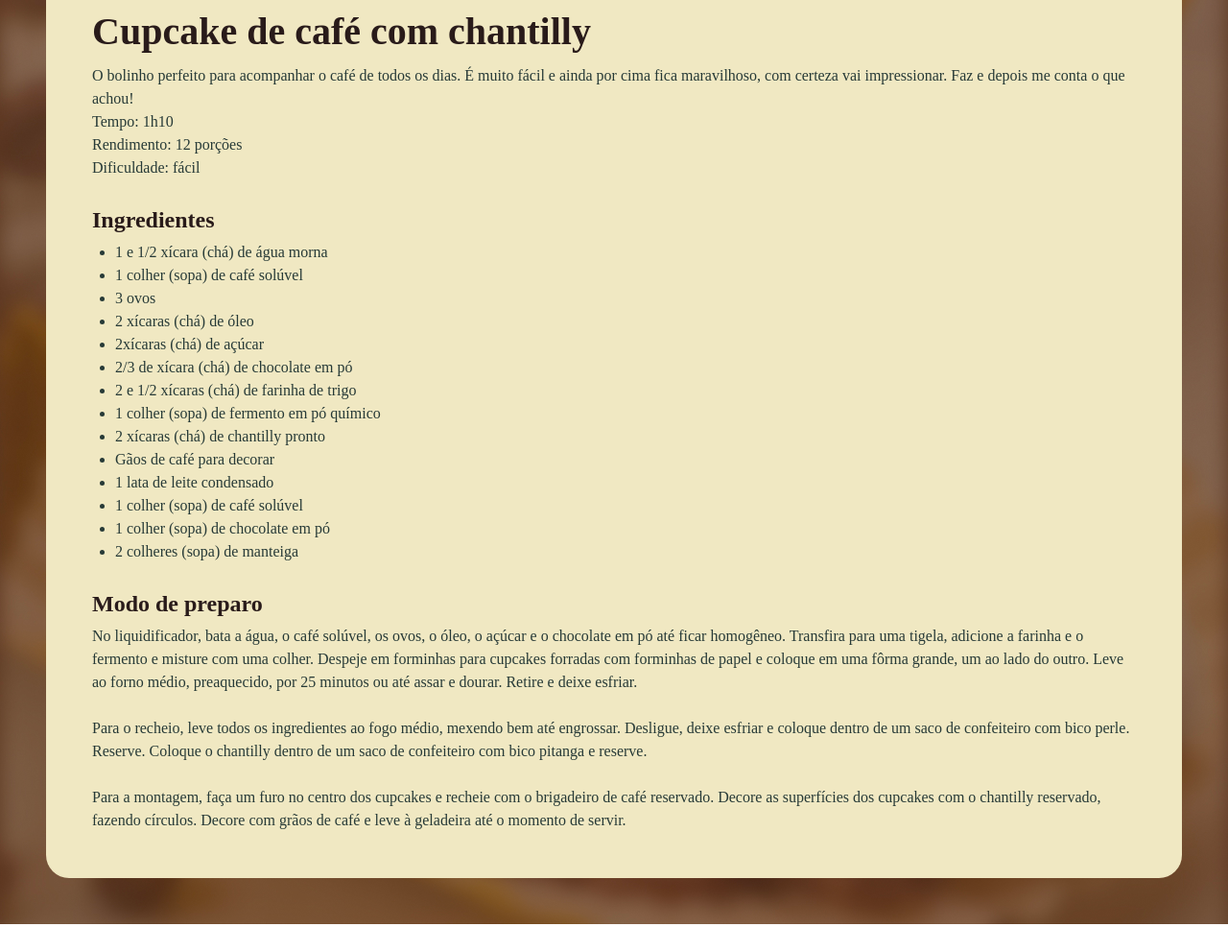
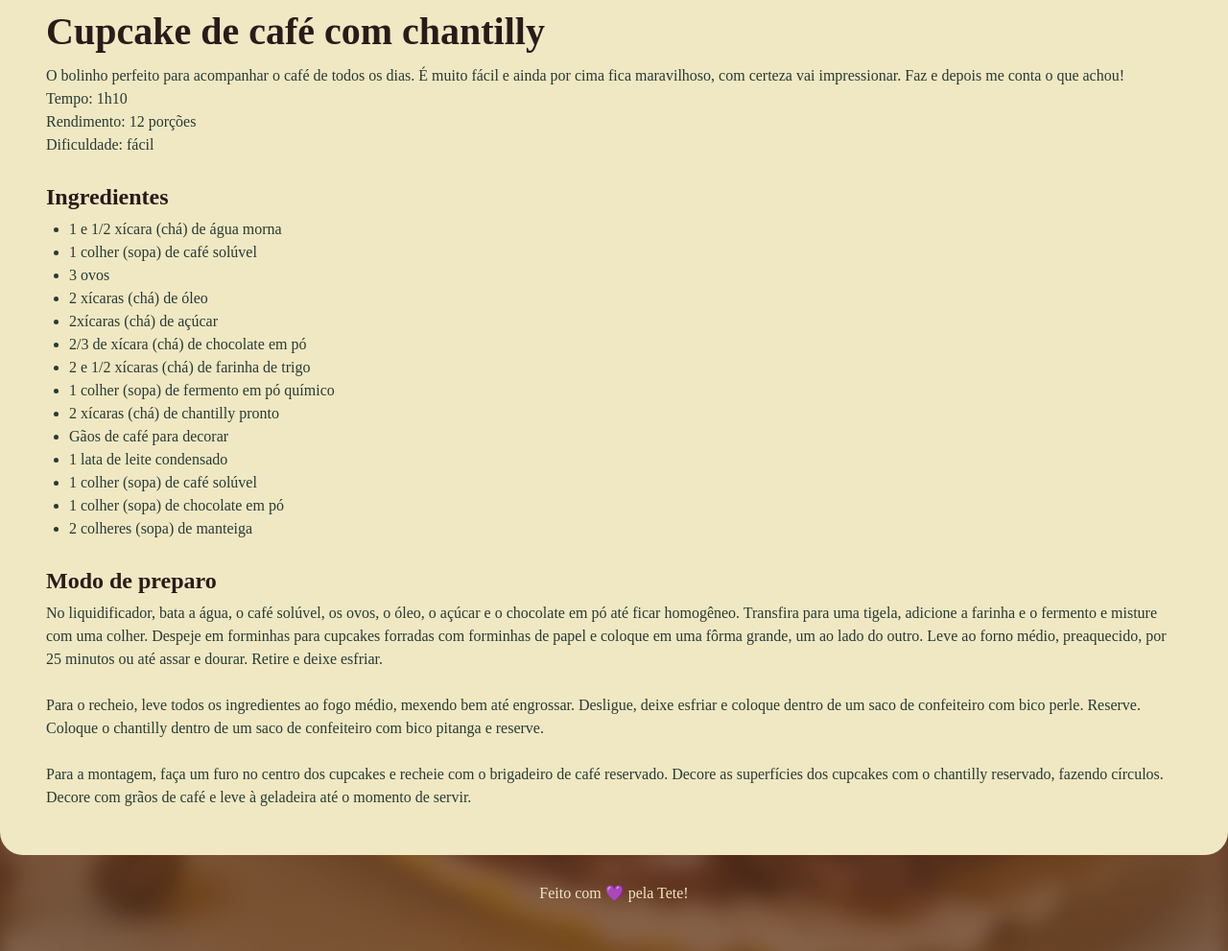
Before and after one commit to esthergabrieela/Projeto, a plain HTML site: page index.html in a window 1280 px wide. Shown: the part 500-1491 px from the top of the page at 96% size. Before the commit the page ends 1463 px from the top, so only its background shows below. Drawn offline with Linux system fonts and the light colour scheme.

Commit message:
Adicionando footer

```diff
--- a/index.html
+++ b/index.html
@@ -61,5 +61,9 @@
 
     </main>
     </div>
+
+<footer>
+    Feito com 💜 pela Tete!
+</footer>
 </body>
 </html>
--- a/style.css
+++ b/style.css
@@ -22,7 +22,7 @@ body {
     background-color: #f0e8c2;
     border-radius: 24px;
     /* border-radius borda do site */
-    margin: 48px;
+    margin: 48px auto 28px;
 }
 
 img {
@@ -60,3 +60,9 @@ h1, h2 {
 ul {
     padding-left: 24px;
 }
+
+footer{
+    color:#f0e8c2;
+    text-align: center;
+    padding-bottom: 48px;
+}
```
